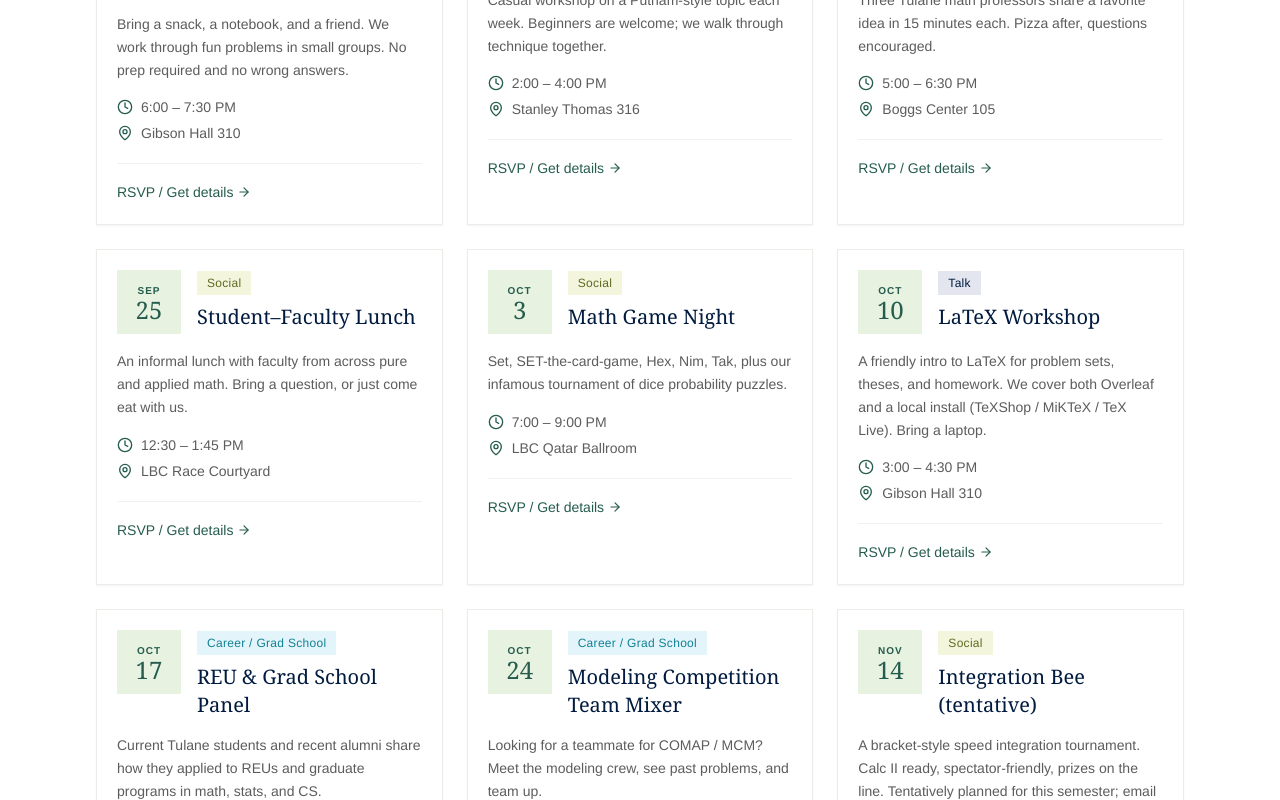
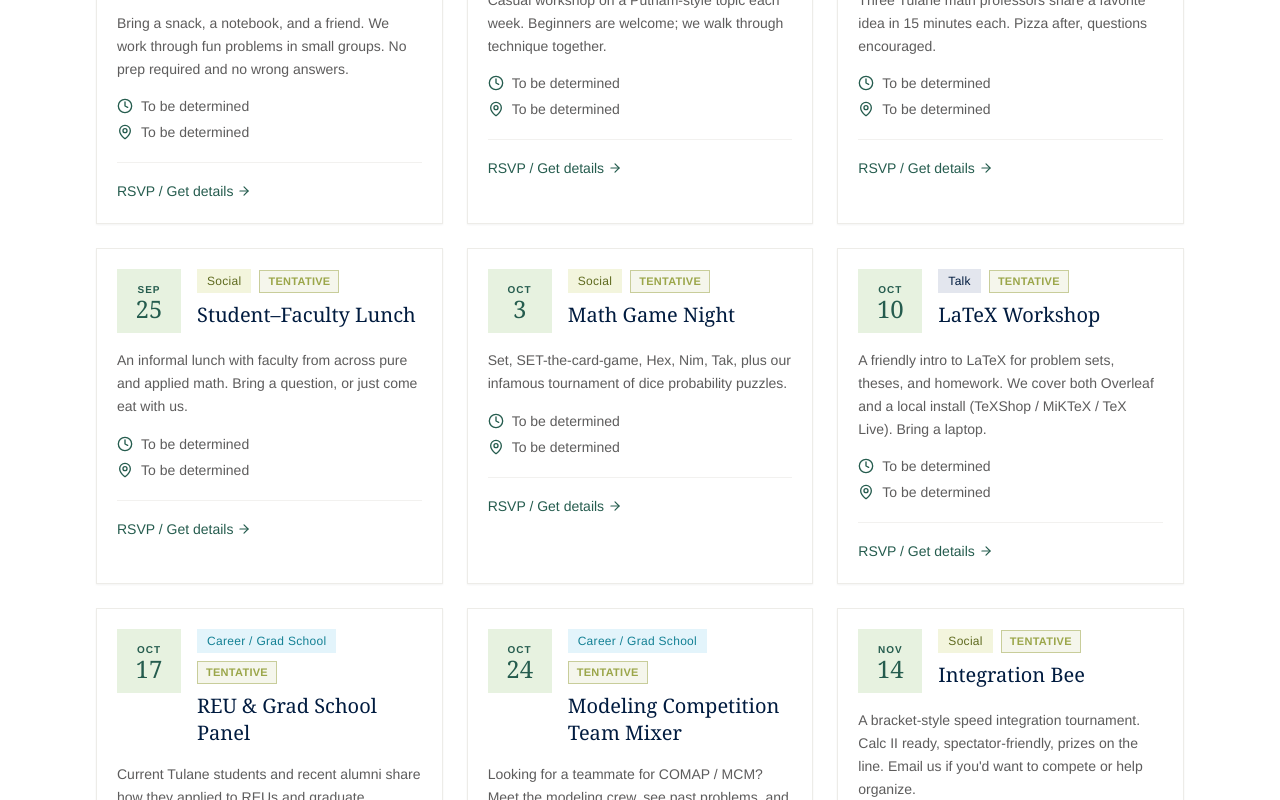
Before and after one commit to tulanemathsociety/tulanemathsociety.github.io, a Next.js app: page /events in a window 1280 px wide. Shown: the part 560-1360 px from the top of the page. Built offline with nearby package versions, Linux system fonts and the light colour scheme.

Commit message:
Add "Tentative" badge for events and update event details to use TBD

```diff
--- a/components/EventCard.tsx
+++ b/components/EventCard.tsx
@@ -24,7 +24,14 @@ export function EventCard({ event }: EventCardProps) {
           </span>
         </div>
         <div className="min-w-0 flex-1">
-          <Badge tone={categoryTone(event.category)}>{event.category}</Badge>
+          <div className="flex flex-wrap items-center gap-2">
+            <Badge tone={categoryTone(event.category)}>{event.category}</Badge>
+            {event.tentative && (
+              <span className="inline-flex items-center border border-tulane-olive/50 bg-tulane-olive/10 px-2 py-0.5 text-[11px] font-semibold uppercase tracking-wide text-tulane-olive">
+                Tentative
+              </span>
+            )}
+          </div>
           <h3 className="mt-2 font-serif text-xl leading-snug text-tulane-navy">
             {event.title}
           </h3>
--- a/lib/events.ts
+++ b/lib/events.ts
@@ -3,104 +3,116 @@ import { LINKS } from "./links";
 
 // Edit this file to add, remove, or update club events.
 // Dates are ISO YYYY-MM-DD; times use a friendly 12-hour string.
+// `tentative: true` shows a "Tentative" badge on the card.
+const TBD = "To be determined";
+
 export const events: ClubEvent[] = [
   {
     id: "weekly-problem-solving",
     title: "Weekly Problem Solving Night",
     category: "Problem Solving",
     date: "2026-09-08",
-    time: "6:00 – 7:30 PM",
-    location: "Gibson Hall 310",
+    time: TBD,
+    location: TBD,
     description:
       "Bring a snack, a notebook, and a friend. We work through fun problems in small groups. No prep required and no wrong answers.",
     rsvpUrl: LINKS.wavesync,
+    tentative: true,
   },
   {
     id: "putnam-prep-session",
     title: "Putnam Prep Session",
     category: "Putnam Prep",
     date: "2026-09-12",
-    time: "2:00 – 4:00 PM",
-    location: "Stanley Thomas 316",
+    time: TBD,
+    location: TBD,
     description:
       "Casual workshop on a Putnam-style topic each week. Beginners are welcome; we walk through technique together.",
     rsvpUrl: LINKS.wavesync,
+    tentative: true,
   },
   {
     id: "faculty-lightning-talks",
     title: "Faculty Lightning Talks",
     category: "Talk",
     date: "2026-09-19",
-    time: "5:00 – 6:30 PM",
-    location: "Boggs Center 105",
+    time: TBD,
+    location: TBD,
     description:
       "Three Tulane math professors share a favorite idea in 15 minutes each. Pizza after, questions encouraged.",
     rsvpUrl: LINKS.wavesync,
+    tentative: true,
   },
   {
     id: "student-faculty-lunch",
     title: "Student–Faculty Lunch",
     category: "Social",
     date: "2026-09-25",
-    time: "12:30 – 1:45 PM",
-    location: "LBC Race Courtyard",
+    time: TBD,
+    location: TBD,
     description:
       "An informal lunch with faculty from across pure and applied math. Bring a question, or just come eat with us.",
     rsvpUrl: LINKS.wavesync,
+    tentative: true,
   },
   {
     id: "math-game-night",
     title: "Math Game Night",
     category: "Social",
     date: "2026-10-03",
-    time: "7:00 – 9:00 PM",
-    location: "LBC Qatar Ballroom",
+    time: TBD,
+    location: TBD,
     description:
       "Set, SET-the-card-game, Hex, Nim, Tak, plus our infamous tournament of dice probability puzzles.",
     rsvpUrl: LINKS.wavesync,
+    tentative: true,
   },
   {
     id: "latex-workshop",
     title: "LaTeX Workshop",
     category: "Talk",
     date: "2026-10-10",
-    time: "3:00 – 4:30 PM",
-    location: "Gibson Hall 310",
+    time: TBD,
+    location: TBD,
     description:
       "A friendly intro to LaTeX for problem sets, theses, and homework. We cover both Overleaf and a local install (TeXShop / MiKTeX / TeX Live). Bring a laptop.",
     rsvpUrl: LINKS.wavesync,
+    tentative: true,
   },
   {
     id: "reu-grad-panel",
     title: "REU & Grad School Panel",
     category: "Career / Grad School",
     date: "2026-10-17",
-    time: "5:30 – 7:00 PM",
-    location: "Stanley Thomas 316",
+    time: TBD,
+    location: TBD,
     description:
       "Current Tulane students and recent alumni share how they applied to REUs and graduate programs in math, stats, and CS.",
     rsvpUrl: LINKS.wavesync,
+    tentative: true,
   },
   {
     id: "modeling-team-mixer",
     title: "Modeling Competition Team Mixer",
     category: "Career / Grad School",
     date: "2026-10-24",
-    time: "4:00 – 5:30 PM",
-    location: "Gibson Hall 310",
+    time: TBD,
+    location: TBD,
     description:
       "Looking for a teammate for COMAP / MCM? Meet the modeling crew, see past problems, and team up.",
     rsvpUrl: LINKS.wavesync,
+    tentative: true,
   },
   {
     id: "integration-bee",
-    title: "Integration Bee (tentative)",
+    title: "Integration Bee",
     category: "Social",
     date: "2026-11-14",
-    time: "6:00 – 8:00 PM",
-    location: "TBA",
+    time: TBD,
+    location: TBD,
     description:
-      "A bracket-style speed integration tournament. Calc II ready, spectator-friendly, prizes on the line. Tentatively planned for this semester; email us if you'd want to compete or help organize.",
+      "A bracket-style speed integration tournament. Calc II ready, spectator-friendly, prizes on the line. Email us if you'd want to compete or help organize.",
     rsvpUrl: LINKS.wavesync,
+    tentative: true,
   },
 ];
```
